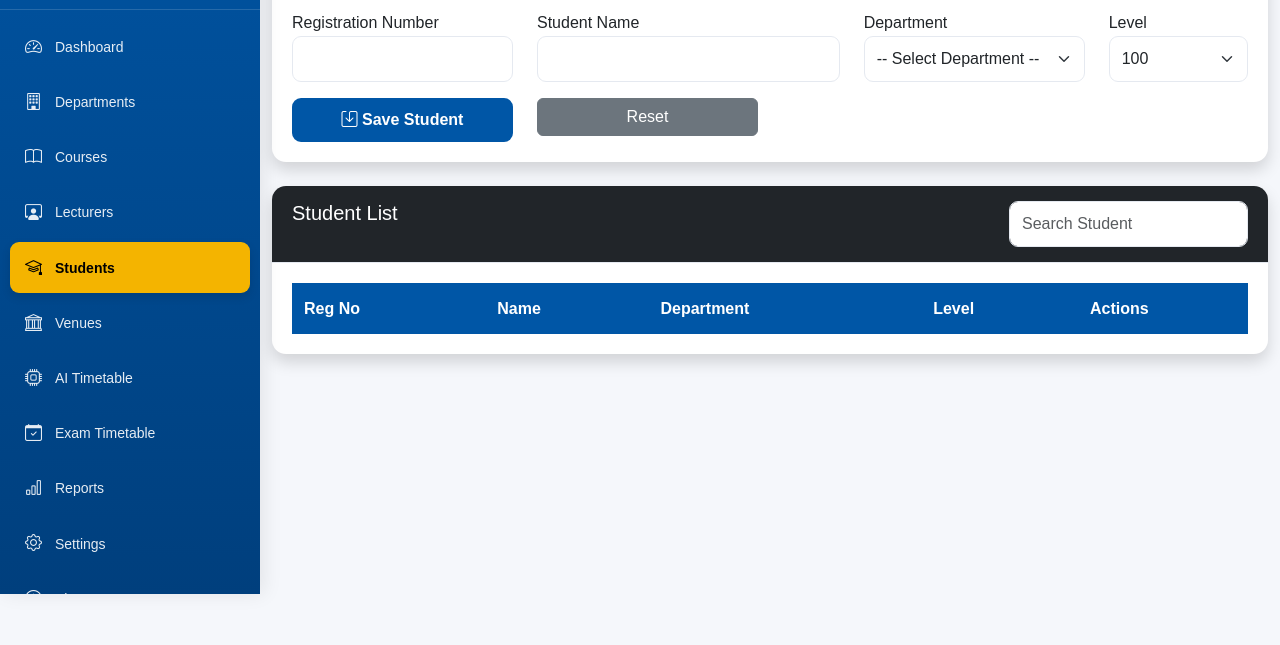
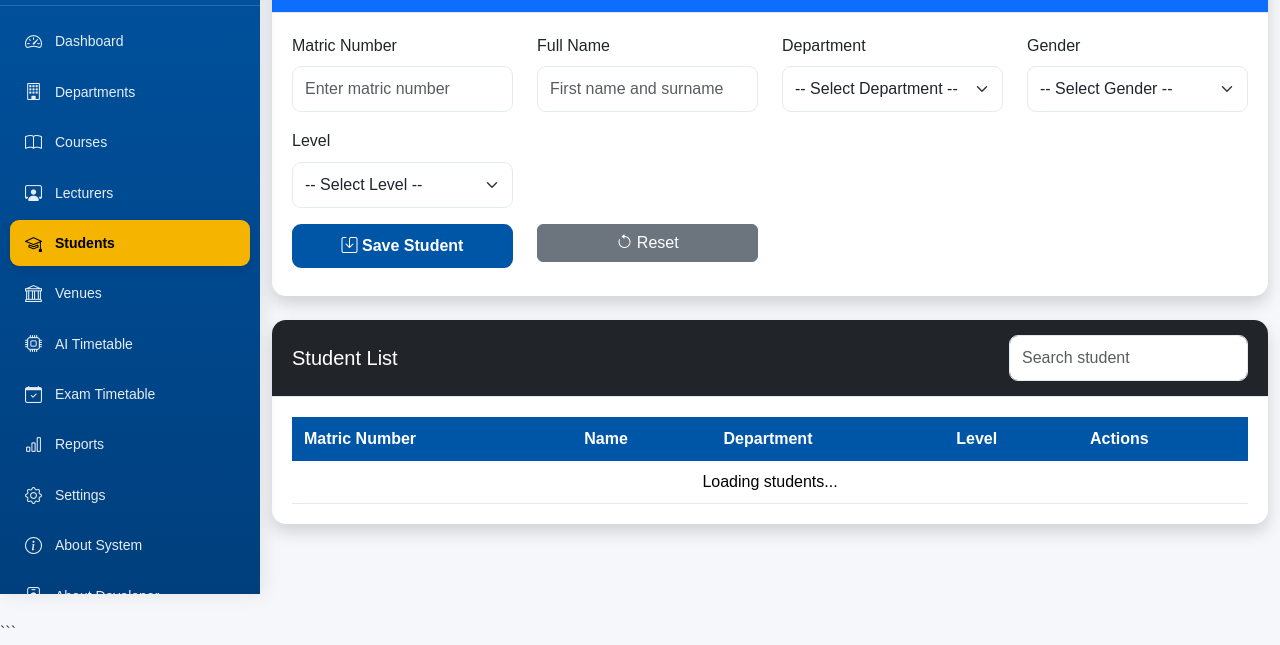
Before and after one commit to Richeyfundz/BUK-Intelligent-Timetable-System, a website: page pages/students.html in a window 1280 px wide. Shown: the part 206-851 px from the top of the page. Before the commit the page ends 800 px from the top, so only its background shows below. Drawn offline with nearby package versions, Linux system fonts and the light colour scheme.

Commit message:
Update students.html

````diff
--- a/pages/students.html
+++ b/pages/students.html
@@ -1,8 +1,8 @@
+```html
 <!doctype html>
 <html lang="en">
   <head>
     <meta charset="UTF-8" />
-
     <meta name="viewport" content="width=device-width, initial-scale=1.0" />
 
     <title>Students | BUK Intelligent Timetable Management System</title>
@@ -23,13 +23,15 @@
   <body>
     <div class="wrapper">
       <!-- Sidebar -->
-
       <aside class="sidebar">
         <div class="sidebar-header text-center">
-          <img src="../buk-logo.png.JPG" class="sidebar-logo" />
+          <img
+            src="../buk-logo.png.JPG"
+            class="sidebar-logo"
+            alt="BUK Logo"
+          />
 
           <h4 class="mt-3">BUK ITMS</h4>
-
           <small>Intelligent Timetable System</small>
         </div>
 
@@ -47,7 +49,9 @@
           </li>
 
           <li>
-            <a href="courses.html"> <i class="bi bi-book"></i> Courses </a>
+            <a href="courses.html">
+              <i class="bi bi-book"></i> Courses
+            </a>
           </li>
 
           <li>
@@ -63,7 +67,9 @@
           </li>
 
           <li>
-            <a href="venues.html"> <i class="bi bi-bank"></i> Venues </a>
+            <a href="venues.html">
+              <i class="bi bi-bank"></i> Venues
+            </a>
           </li>
 
           <li>
@@ -79,11 +85,15 @@
           </li>
 
           <li>
-            <a href="reports.html"> <i class="bi bi-bar-chart"></i> Reports </a>
+            <a href="reports.html">
+              <i class="bi bi-bar-chart"></i> Reports
+            </a>
           </li>
 
           <li>
-            <a href="settings.html"> <i class="bi bi-gear"></i> Settings </a>
+            <a href="settings.html">
+              <i class="bi bi-gear"></i> Settings
+            </a>
           </li>
 
           <li>
@@ -107,12 +117,10 @@
       </aside>
 
       <!-- Main Content -->
-
       <main class="main-content">
         <nav class="topbar">
           <div>
             <h3>Student Management</h3>
-
             <small>Manage University Students</small>
           </div>
 
@@ -120,11 +128,11 @@
         </nav>
 
         <div class="container-fluid mt-4">
+          <!-- Add Student Form -->
           <div class="card shadow border-0">
             <div class="card-header bg-primary text-white">
               <h5 class="mb-0">
                 <i class="bi bi-plus-circle"></i>
-
                 Add New Student
               </h5>
             </div>
@@ -133,63 +141,92 @@
               <form id="studentForm">
                 <div class="row">
                   <div class="col-md-3 mb-3">
-                    <label>Registration Number</label>
+                    <label for="regNumber" class="form-label">
+                      Matric Number
+                    </label>
 
                     <input
                       type="text"
                       id="regNumber"
                       class="form-control"
+                      placeholder="Enter matric number"
                       required
                     />
                   </div>
 
-                  <div class="col-md-4 mb-3">
-                    <label>Student Name</label>
+                  <div class="col-md-3 mb-3">
+                    <label for="studentName" class="form-label">
+                      Full Name
+                    </label>
 
                     <input
                       type="text"
                       id="studentName"
                       class="form-control"
+                      placeholder="First name and surname"
                       required
                     />
                   </div>
 
                   <div class="col-md-3 mb-3">
-                    <label>Department</label>
+                    <label for="department" class="form-label">
+                      Department
+                    </label>
 
-                    <select id="department" class="form-select" required>
+                    <select
+                      id="department"
+                      class="form-select"
+                      required
+                    >
                       <option value="">-- Select Department --</option>
                     </select>
                   </div>
 
-                  <div class="col-md-2 mb-3">
-                    <label>Level</label>
+                  <div class="col-md-3 mb-3">
+                    <label for="gender" class="form-label">
+                      Gender
+                    </label>
 
-                    <select id="level" class="form-select">
-                      <option>100</option>
+                    <select id="gender" class="form-select" required>
+                      <option value="">-- Select Gender --</option>
+                      <option value="Male">Male</option>
+                      <option value="Female">Female</option>
+                    </select>
+                  </div>
 
-                      <option>200</option>
+                  <div class="col-md-3 mb-3">
+                    <label for="level" class="form-label">
+                      Level
+                    </label>
 
-                      <option>300</option>
-
-                      <option>400</option>
-
-                      <option>500</option>
+                    <select id="level" class="form-select" required>
+                      <option value="">-- Select Level --</option>
+                      <option value="100">100 Level</option>
+                      <option value="200">200 Level</option>
+                      <option value="300">300 Level</option>
+                      <option value="400">400 Level</option>
+                      <option value="500">500 Level</option>
                     </select>
                   </div>
                 </div>
 
                 <div class="row">
-                  <div class="col-md-3">
-                    <button type="submit" class="btn btn-primary w-100">
+                  <div class="col-md-3 mb-2">
+                    <button
+                      type="submit"
+                      class="btn btn-primary w-100"
+                    >
                       <i class="bi bi-save"></i>
-
                       Save Student
                     </button>
                   </div>
 
-                  <div class="col-md-3">
-                    <button type="reset" class="btn btn-secondary w-100">
+                  <div class="col-md-3 mb-2">
+                    <button
+                      type="reset"
+                      class="btn btn-secondary w-100"
+                    >
+                      <i class="bi bi-arrow-counterclockwise"></i>
                       Reset
                     </button>
                   </div>
@@ -198,9 +235,10 @@
             </div>
           </div>
 
+          <!-- Student List -->
           <div class="card shadow border-0 mt-4">
             <div
-              class="card-header bg-dark text-white d-flex justify-content-between"
+              class="card-header bg-dark text-white d-flex justify-content-between align-items-center gap-3"
             >
               <h5 class="mb-0">Student List</h5>
 
@@ -208,28 +246,31 @@
                 type="text"
                 id="searchStudent"
                 class="form-control w-25"
-                placeholder="Search Student"
+                placeholder="Search student"
+                aria-label="Search students"
               />
             </div>
 
             <div class="card-body">
               <div class="table-responsive">
-                <table class="table table-hover">
+                <table class="table table-hover align-middle">
                   <thead class="table-primary">
                     <tr>
-                      <th>Reg No</th>
-
+                      <th>Matric Number</th>
                       <th>Name</th>
-
                       <th>Department</th>
-
                       <th>Level</th>
-
                       <th width="170">Actions</th>
                     </tr>
                   </thead>
 
-                  <tbody id="studentTable"></tbody>
+                  <tbody id="studentTable">
+                    <tr>
+                      <td colspan="5" class="text-center">
+                        Loading students...
+                      </td>
+                    </tr>
+                  </tbody>
                 </table>
               </div>
             </div>
@@ -241,3 +282,4 @@
     <script src="../js/students.js"></script>
   </body>
 </html>
+```
````
